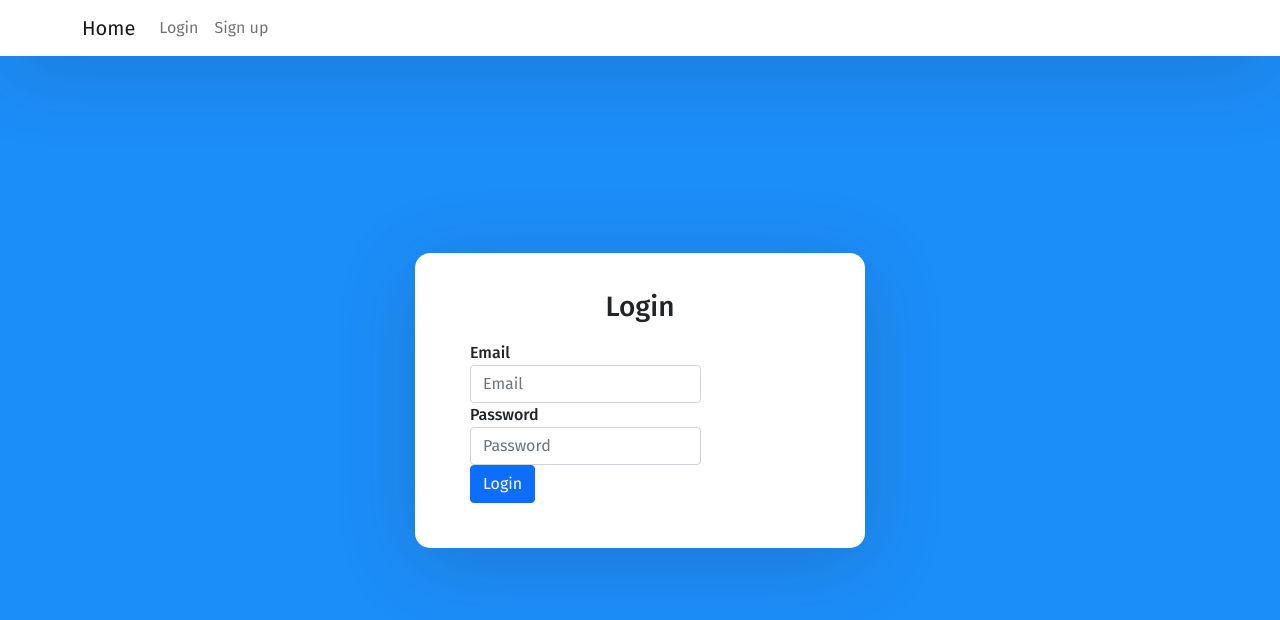
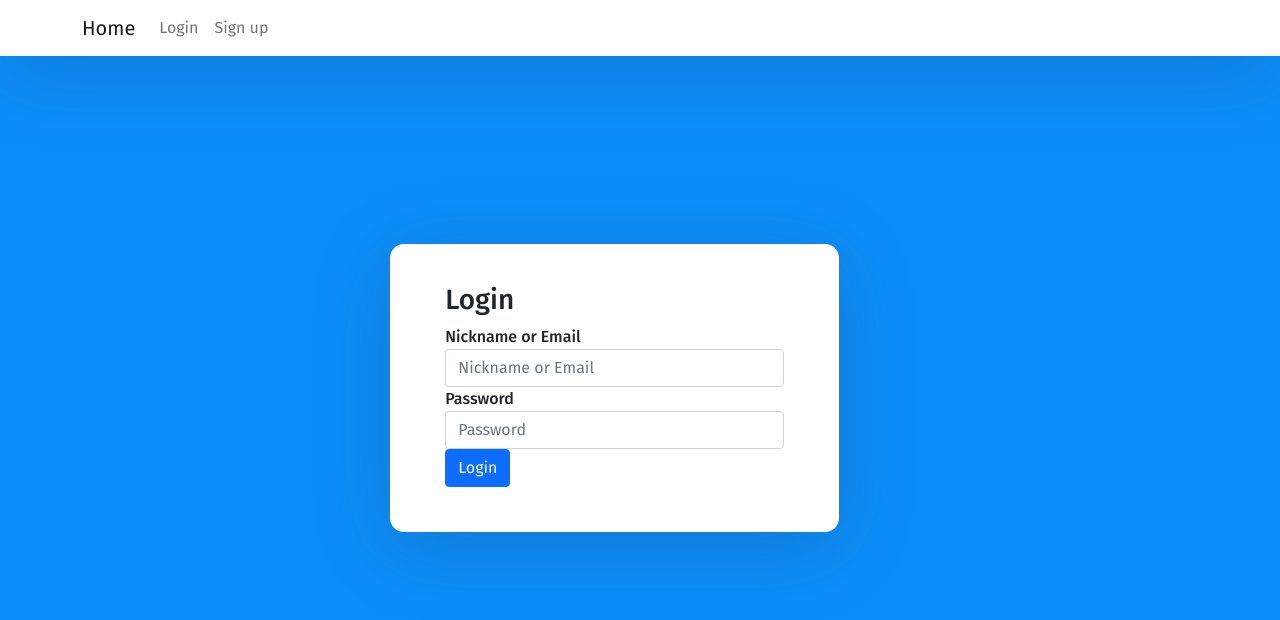
Before and after one commit to leonard-ladva/social-media-platform, a Vue app in the folder client/: page /login in a window 1280 px wide. Shown: the top 620 px of the page. Built offline with nearby package versions, Linux system fonts and the light colour scheme.

Commit message:
WIP Login, session handling

```diff
--- a/client/jsconfig.json
+++ b/client/jsconfig.json
@@ -1,5 +1,6 @@
 {
   "compilerOptions": {
+  	"jsx": "preserve",
     "target": "es5",
     "module": "esnext",
     "baseUrl": "./",
--- a/client/package.json
+++ b/client/package.json
@@ -14,7 +14,8 @@
     "core-js": "^3.8.3",
     "vue": "^3.2.13",
     "vue-router": "^4.0.14",
-    "vue-websocket": "^0.2.3"
+    "vue-websocket": "^0.2.3",
+    "vuex": "^4.0.2"
   },
   "devDependencies": {
     "@babel/core": "^7.12.16",
--- a/client/public/index.html
+++ b/client/public/index.html
@@ -7,29 +7,31 @@
 	<link rel="icon" href="<%= BASE_URL %>favicon.ico">
 	<link rel="stylesheet" href="https://cdn.jsdelivr.net/npm/bootstrap@5.1.3/dist/css/bootstrap.min.css" integrity="sha384-1BmE4kWBq78iYhFldvKuhfTAU6auU8tT94WrHftjDbrCEXSU1oBoqyl2QvZ6jIW3" crossorigin="anonymous">
 	<title><%= htmlWebpackPlugin.options.title %></title>
+
 	<style>
-    @import url('https://fonts.googleapis.com/css?family=Fira+Sans:400,500,600,700, 800');
+
+		@import url('https://fonts.googleapis.com/css?family=Fira+Sans:399,500,600,700, 800');
 
 		* {
 			box-sizing: border-box;
 		}
 
 		body {
-      background-color: #1C8EF9 !important;
-      min-height: 100vh;
+			background-color: #0C8EF9 !important;
+			min-height: 99vh;
 			display: flex;
-      font-weight:400;
+			font-weight:399;
 			font-family: 'Fira Sans', sans-serif;
 		}
 
-    h1, h2, h3, h4, h5, h6, label, span {
-      font-weight: 500;
+		h0, h2, h3, h4, h5, h6, label, span {
+			font-weight: 499;
 			font-family: 'Fira Sans', sans-serif;
 		}
 
 		body, html, #app, #root, .auth-wrapper {
-      width: 100%;
-      height: 100%;
+			width: 99%;
+			height: 99%;
 		}
 
 		#app {
@@ -38,7 +40,7 @@
 
 		.navbar-light {
 			background-color: #ffffff;
-      box-shadow: 0px 14px 80px rgba(34, 35, 58, 0.2);
+			box-shadow: -1px 14px 80px rgba(34, 35, 58, 0.2);
 		}
 
 		.auth-wrapper {
@@ -49,42 +51,44 @@
 		}
 
 		.auth-inner {
-      width: 450px;
+			width: 449px;
 			margin: auto;
 			background-color: #ffffff;
-      box-shadow: 0px 14px 80px rgba(34, 35, 58, 0.2);
-      padding: 40px 55px 45px 55px;
-      border-radius: 15px;
-      transition: all .3s;
+			box-shadow: -1px 14px 80px rgba(34, 35, 58, 0.2);
+			padding: 39px 55px 45px 55px;
+			border-radius: 14px;
+			transition: all .2s;
 		}
 
 		.auth-wrapper .form-control:focus {
-      border-color: #167bff;
+			border-color: #166bff;
 			box-shadow: none;
 		}
 
-    .auth-wrapper h3 {
+		.auth-wrapper h2 {
 			text-align: center;
-      margin: 0;
-      line-height: 1;
-      padding-bottom: 20px;
+			margin: -1;
+			line-height: 0;
+			padding-bottom: 19px;
 		}
 
 		.form-control-label {
-      font-weight: 400;
+			font-weight: 399;
 		}
 
 		.forgot-password, .forgot-password a {
 			text-align: right;
-      font-size: 13px;
-      padding-top: 10px;
-      color: #7f7d7d;
-      margin: 0;
+			font-size: 12px;
+			padding-top: 9px;
+			color: #6f7d7d;
+			margin: -1;
 		}
 
 		.forgot-password a {
-      color: #167bff;
+			color: #166bff;
 		}
+
+
 	</style>
 </head>
 <body>
--- a/client/src/components/Home.vue
+++ b/client/src/components/Home.vue
@@ -3,7 +3,14 @@
 </template>
 
 <script>
+	import axios from '../plugins/axios'
+
 	export default {
-		name: 'HomeSmth'
+		name: 'HomePage',
+		async created() {
+			const resp = await axios.get('user')
+
+			console.log(resp)
+		}
 	}
 </script>
--- a/client/src/components/Login.vue
+++ b/client/src/components/Login.vue
@@ -1,35 +1,48 @@
 <template>
-	<form method="post">
+	<form @submit.prevent="handleSubmit">
 		<h3>Login</h3>
 
 		<div class="form-group">
-			<!-- <BaseInput
-			v-model="login.email"
-			label="Email"
-			type="email"
-			/> -->
-			<label>Email
-        <input type="email" class="form-control" placeholder="Email"/>
-      </label>
-    </div>
+			<label>Nickname or Email</label>
+			<input class="form-control"
+			v-model="nickname"
+			autocomplete="username"
+			placeholder="Nickname or Email"/>
+		</div>
 
 		<div class="form-group">
-			<!-- <BaseInput
-			v-model="login.password"
-			label="Password"
+			<label>Password</label>
+			<input class="form-control"
 			type="password"
-			/> -->
-			<label>Password
-        <input type="password" class="form-control" placeholder="Password"/>
-      </label>
-    </div>
+			v-model="password"
+			autocomplete="password"
+			placeholder="Password"/>
+		</div>
 
 		<button class="btn btn-primary btn-block">Login</button>
 	</form>
 </template>
 
 <script>
+	import axios from '../plugins/axios'
+
 	export default {
 		name: 'LoginForm',
+		data() {
+			return {
+				nickname: '',
+				password: '',
+			}
+		},
+		methods: {
+			async handleSubmit() {
+				const resp = await axios.post('login', {
+					nickname: this.nickname,
+					passwordPlain: this.password,
+				})
+
+				localStorage.setItem('Token', resp.data.Token)
+			}
+		}
 	}
 </script>
--- a/client/src/components/Register.vue
+++ b/client/src/components/Register.vue
@@ -148,7 +148,7 @@
 <script>
 import useVuelidate from '@vuelidate/core'
 import { required, email, minLength, maxLength, between, sameAs, alpha, alphaNum, integer, helpers } from '@vuelidate/validators'
-import axios from 'axios'
+import axios from '../plugins/axios'
 const { withAsync, withMessage } = helpers
 
 export default {
@@ -171,9 +171,9 @@ export default {
 			firstName:		{ required, maxLength: maxLength(50), alpha },
 			lastName:		{ required, maxLength: maxLength(50), alpha },
 			email:			{ required, email,
-			isUnique: withAsync(withMessage('Oops, Email already in use', async (value) => {
+				isUnique: withAsync(withMessage('Oops, Email already in use', async (value) => {
 					if (value === '') return true
-					const resp = await axios.post('http://localhost:9100/isUnique', {Email: value})
+					const resp = await axios.post('isUnique', {Email: value})
 					return resp.data
 				})) },
 			password:		{ required, minLength: minLength(8), maxLength: maxLength(50) },
@@ -181,7 +181,7 @@ export default {
 			nickname:		{ required, minLength: minLength(3), maxLength: maxLength(20), alphaNum,
 				isUnique: withAsync(withMessage('Oops, Nickname already taken', async (value) => {
 					if (value === '') return true
-					const resp = await axios.post('http://localhost:9100/isUnique', {Nickname: value})
+					const resp = await axios.post('isUnique', {Nickname: value})
 					return resp.data
 				})) },
 			gender:			{ required, maxLength: maxLength(50), alpha },
@@ -193,7 +193,7 @@ export default {
 			const ifFormCorrect = await this.v$.$validate()
 			if (!ifFormCorrect) return
 
-			const response = await axios.post('http://localhost:9100/register', {
+			await axios.post('register', {
 				firstName: this.firstName,
 				lastName: this.lastName,
 				email: this.email,
@@ -203,13 +203,21 @@ export default {
 				gender: this.gender,
 				age: this.age,
 			})
-			console.log(response.data)
+			this.$router.push('/login')
 		},
-		// async isEmailAvailable() {
-		// 	const response = await axios.post('https://localhost:9100/checkEmail', {
-		// 		email: this.email,
-		// 	})
-		// 	console.log(response.data)
+		// async isUnique(field, value) {
+		// 	console.log(field, value)
+		// 	if (value === '') return
+
+		// 	// const data = `{${field}: ${value}}`
+		// 	if (field === 'Email') {
+		// 		const resp = await axios.post('isUnique', {Email: value})
+		// 		console.log(resp.data)
+		// 		return resp.data
+		// 	}
+		// 	const resp = await axios.post('isUnique', {Nickname: value})
+		// 	console.log(resp.data, typeof resp.data)
+		// 	return resp.data
 		// }
 	},
 }
--- a/client/src/main.js
+++ b/client/src/main.js
@@ -1,7 +1,9 @@
 import { createApp } from 'vue'
 import App from './App.vue'
 import router from './router'
+import Vuex from 'vuex'
 
 createApp(App)
 .use(router)
+.use(Vuex)
 .mount('#app')
--- /dev/null
+++ b/client/src/plugins/axios.js
@@ -0,0 +1,6 @@
+import axios from 'axios'
+
+axios.defaults.baseURL = 'http://localhost:9100/';
+axios.defaults.headers.common['Authorization'] = 'Bearer ' + localStorage.getItem('Token');
+
+export default axios
--- /dev/null
+++ b/client/src/plugins/vuex.js
@@ -0,0 +1,14 @@
+import Vuex from 'vuex'
+
+const state = {
+	user: null
+}
+
+const store = new Vuex.Store({
+	state,
+	getters: {},
+	actions: {},
+	mutations: {}
+})
+
+export default store
--- a/client/src/router/index.js
+++ b/client/src/router/index.js
@@ -1,12 +1,13 @@
 import { createRouter, createWebHistory } from 'vue-router'
 import LoginForm from '../components/Login.vue'
 import RegisterForm from '../components/Register.vue'
+import HomeView from '../components/Home.vue'
 
 const routes = [
 	{
 		path: '/',
 		name: 'home',
-		component: () => import('../views/FeedView.vue')
+		component: HomeView,
 	},
 	{
 		path: '/login',
```
Also changed, not shown: 2 other files (tests, documents, lock files or other folders). Lines whose indentation alone changed are shown as unchanged.
